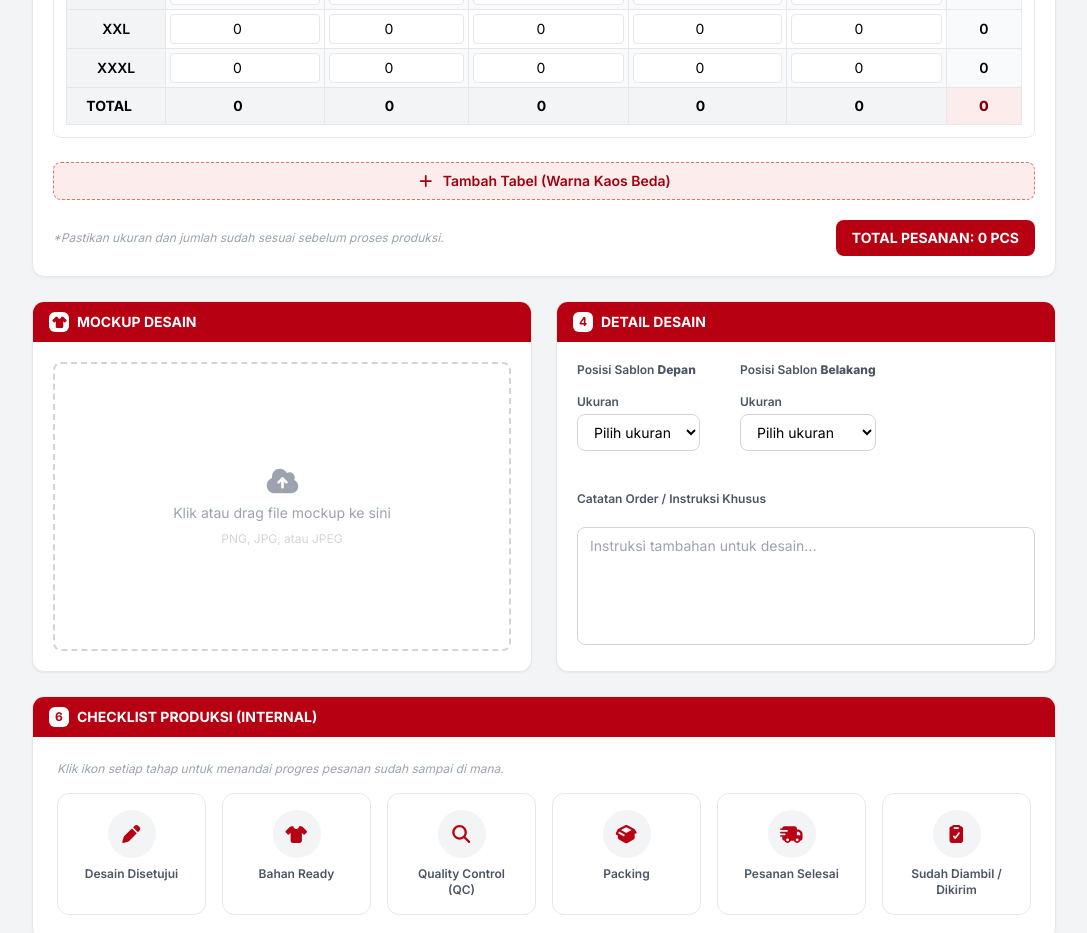
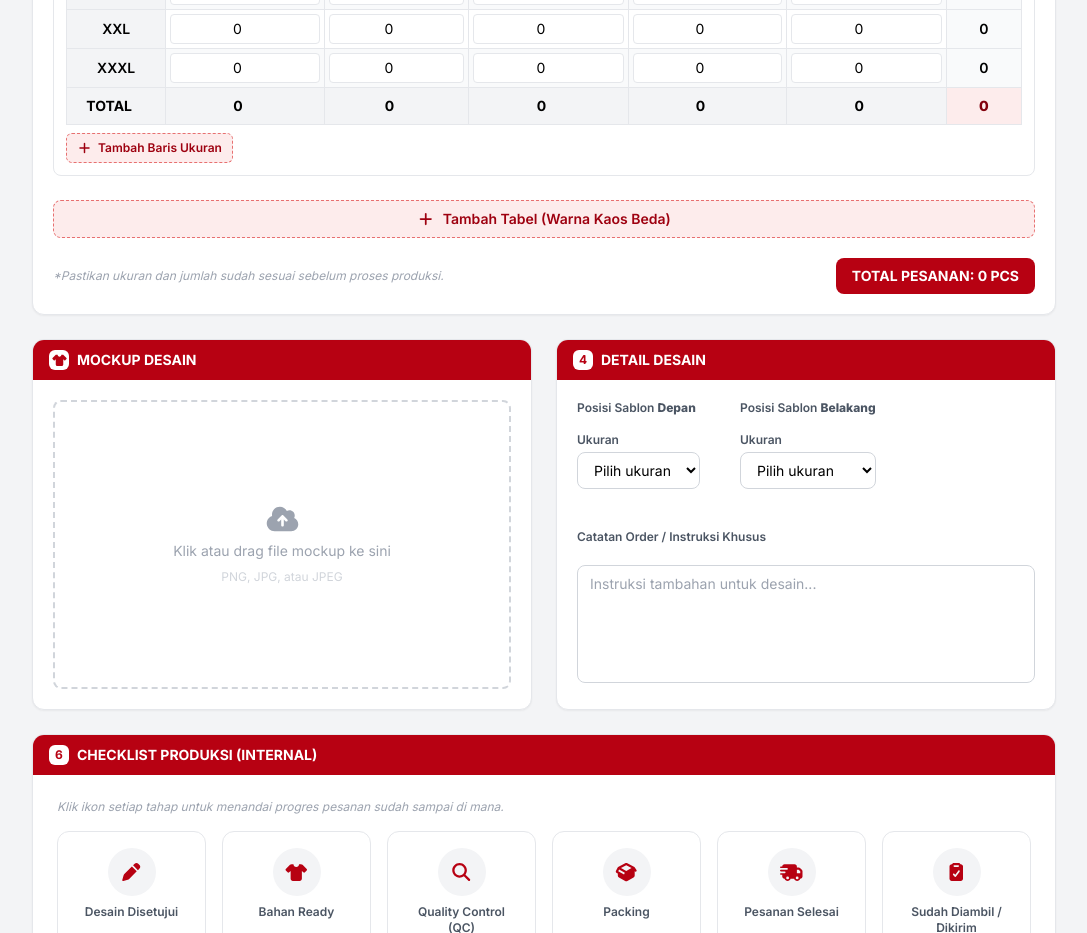
Before and after one commit to Arsfbrynt/form-pribe, a Vue app: page / in a window 1280 px wide. Shown: the part 1000-1933 px from the top of the page, without its empty margins (96-1183 px from the left). Built offline with nearby package versions, Linux system fonts and the light colour scheme.

Commit message:
feat: add custom size

```diff
--- a/src/App.vue
+++ b/src/App.vue
@@ -22,8 +22,11 @@ const {
   columnTotalsFor,
   addRincianGroup,
   removeRincianGroup,
+  addCustomSizeRow,
+  removeCustomSizeRow,
   estimasiSelesai,
   MAX_RINCIAN_GROUPS,
+  MAX_CUSTOM_SIZE_ROWS,
 } = createOrderForm();
 
 const { progress, isDone, preload } = useAssetPreloader([logoUrl], 1500);
@@ -50,7 +53,7 @@ onMounted(() => {
           <SectionDetailPesanan :form="form" />
         </div>
 
-        <!-- Section 3 (full width) — sekarang bisa 1-2 tabel -->
+        <!-- Section 3 (full width) — sekarang bisa 1-2 tabel + baris ukuran custom -->
         <SectionRincianUkuran
           :form="form"
           :row-total="rowTotal"
@@ -58,6 +61,9 @@ onMounted(() => {
           :add-group="addRincianGroup"
           :remove-group="removeRincianGroup"
           :max-groups="MAX_RINCIAN_GROUPS"
+          :add-custom-row="addCustomSizeRow"
+          :remove-custom-row="removeCustomSizeRow"
+          :max-custom-rows="MAX_CUSTOM_SIZE_ROWS"
         />
 
         <!-- Section 4 & 5 -->
--- a/src/components/PrintPreviewModal.vue
+++ b/src/components/PrintPreviewModal.vue
@@ -376,7 +376,7 @@ function isCustomValue(selected: string | null | undefined) {
                   RINCIAN UKURAN &amp; JUMLAH
                 </div>
                 <div v-if="group.warnaKaos" class="group-warna-note">
-                  Warna: <b>{{ group.warnaKaos }}</b>
+                  Warna Kaos: <b>{{ group.warnaKaos }}</b>
                 </div>
                 <div class="size-table-wrapper">
                   <table class="size-input-table !w-full !min-w-[500px]">
@@ -413,7 +413,9 @@ function isCustomValue(selected: string | null | undefined) {
                         :key="row.size"
                         class="table-row"
                       >
-                        <td class="td-cell font-semibold">{{ row.size }}</td>
+                        <td class="td-cell font-semibold">
+                          {{ row.size || "-" }}
+                        </td>
                         <td
                           v-for="c in cols"
                           :key="c.key"
@@ -841,12 +843,12 @@ function isCustomValue(selected: string | null | undefined) {
 /* Badge nama warna kaos, ditaruh di bawah section-banner (bukan nempel di
    dalam banner merah) biar kontras teksnya jelas & gak samar pas dicetak. */
 .group-warna-note {
-  @apply px-3 py-1;
+  @apply bg-gray-100 border border-gray-300 text-gray-800 font-semibold px-3 py-1;
   font-size: 10.5px;
   border-top: none;
 
   b {
-    @apply font-semibold capitalize;
+    @apply text-brand-700;
   }
 }
 
--- a/src/components/SectionRincianUkuran.vue
+++ b/src/components/SectionRincianUkuran.vue
@@ -8,6 +8,9 @@ const props = defineProps<{
   addGroup: () => void;
   removeGroup: (id: string) => void;
   maxGroups: number;
+  addCustomRow: (group: RincianUkuranGroup) => void;
+  removeCustomRow: (group: RincianUkuranGroup, rowId: string) => void;
+  maxCustomRows: number;
 }>();
 
 const cols: {
@@ -28,6 +31,10 @@ function groupTotal(group: RincianUkuranGroup) {
 
 function grandTotalAll() {
   return props.form.rincianUkuran.reduce((sum, g) => sum + groupTotal(g), 0);
+}
+
+function customRowCount(group: RincianUkuranGroup) {
+  return group.rows.filter((r) => r.isCustom).length;
 }
 </script>
 
@@ -100,10 +107,26 @@ function grandTotalAll() {
             </thead>
 
             <tbody>
-              <tr v-for="row in group.rows" :key="row.size" class="table-row">
+              <tr v-for="row in group.rows" :key="row.id" class="table-row">
                 <td class="td-size-label">
-                  <div>
+                  <div v-if="!row.isCustom">
                     {{ row.size }}
+                  </div>
+                  <div v-else class="custom-size-cell">
+                    <input
+                      v-model="row.size"
+                      type="text"
+                      placeholder="Ukuran"
+                      class="custom-size-input"
+                    />
+                    <button
+                      type="button"
+                      class="btn-remove-row"
+                      title="Hapus baris ini"
+                      @click="removeCustomRow(group, row.id)"
+                    >
+                      <font-awesome-icon icon="xmark" />
+                    </button>
                   </div>
                 </td>
                 <td v-for="c in cols" :key="c.key" class="td-input-cell">
@@ -145,6 +168,15 @@ function grandTotalAll() {
             </tfoot>
           </table>
         </div>
+
+        <button
+          v-if="customRowCount(group) < maxCustomRows"
+          type="button"
+          class="btn-add-row"
+          @click="addCustomRow(group)"
+        >
+          <font-awesome-icon icon="plus" /> Tambah Baris Ukuran
+        </button>
       </div>
 
       <button
@@ -224,6 +256,10 @@ function grandTotalAll() {
   @apply w-full inline-flex items-center justify-center gap-2 text-sm font-semibold text-brand-600 bg-brand-50 hover:bg-brand-100 border border-dashed border-brand-300 rounded-lg px-3 py-2 transition-colors;
 }
 
+.btn-add-row {
+  @apply mt-2 inline-flex items-center justify-center gap-1.5 text-xs font-semibold text-brand-600 bg-brand-50 hover:bg-brand-100 border border-dashed border-brand-300 rounded-md px-2.5 py-1.5 transition-colors;
+}
+
 /* Table Base */
 .size-input-table {
   @apply w-full border-collapse text-sm min-w-[720px];
@@ -250,6 +286,19 @@ function grandTotalAll() {
   }
 }
 
+/* Custom size row (label bisa diketik + tombol hapus) */
+.custom-size-cell {
+  @apply flex items-center gap-1;
+}
+
+.custom-size-input {
+  @apply w-16 rounded-md border border-brand-300 bg-brand-50 px-1.5 py-1 text-xs text-center text-gray-800 focus:outline-none focus:ring-1 focus:ring-brand-500;
+}
+
+.btn-remove-row {
+  @apply inline-flex items-center justify-center w-5 h-5 rounded text-red-500 hover:bg-red-50 transition-colors shrink-0;
+}
+
 /* Summary Box Below Table */
 .table-summary-footer {
   @apply mt-3 flex items-center justify-between flex-wrap gap-2;
--- a/src/composables/useOrderForm.ts
+++ b/src/composables/useOrderForm.ts
@@ -4,6 +4,7 @@ import { SIZE_ROWS } from "../types/order";
 import { addDaysFormatted } from "../utils/date";
 
 export const MAX_RINCIAN_GROUPS = 2;
+export const MAX_CUSTOM_SIZE_ROWS = 2; // maksimal baris ukuran tambahan per tabel
 
 const ORDER_SEQ_STORAGE_KEY = "pribe-studio-order-seq";
 const ORDER_SEQ_PAD = 4; // Budy-0001 s/d Budy-9999
@@ -28,13 +29,29 @@ function nextOrderSeq(): number {
 
 function emptySizeRows(): SizeQtyRow[] {
   return SIZE_ROWS.map((size) => ({
+    id: size,
     size,
+    isCustom: false,
     lenganPendek: 0,
     lenganCustom: 0,
     lenganPanjang: 0,
     anakLenganPendek: 0,
     anakLenganPanjang: 0,
   }));
+}
+
+/** Baris ukuran tambahan (custom) — label-nya kosong & bisa diketik bebas oleh user. */
+function createCustomSizeRow(): SizeQtyRow {
+  return {
+    id: `custom-${Date.now()}-${Math.random().toString(36).slice(2, 6)}`,
+    size: "",
+    isCustom: true,
+    lenganPendek: 0,
+    lenganCustom: 0,
+    lenganPanjang: 0,
+    anakLenganPendek: 0,
+    anakLenganPanjang: 0,
+  };
 }
 
 function createRincianGroup(warnaKaos = ""): RincianUkuranGroup {
@@ -177,6 +194,18 @@ export function createOrderForm() {
     if (idx !== -1) form.rincianUkuran.splice(idx, 1);
   }
 
+  // Baris ukuran custom (tambahan) per tabel, taruh paling bawah (sebelum TOTAL), maks MAX_CUSTOM_SIZE_ROWS
+  function addCustomSizeRow(group: RincianUkuranGroup) {
+    const customCount = group.rows.filter((r) => r.isCustom).length;
+    if (customCount >= MAX_CUSTOM_SIZE_ROWS) return;
+    group.rows.push(createCustomSizeRow());
+  }
+
+  function removeCustomSizeRow(group: RincianUkuranGroup, rowId: string) {
+    const idx = group.rows.findIndex((r) => r.id === rowId);
+    if (idx !== -1) group.rows.splice(idx, 1);
+  }
+
   const estimasiSelesai = computed(() =>
     addDaysFormatted(form.tanggalOrder, 7),
   );
@@ -189,8 +218,11 @@ export function createOrderForm() {
     columnTotalsFor,
     addRincianGroup,
     removeRincianGroup,
+    addCustomSizeRow,
+    removeCustomSizeRow,
     estimasiSelesai,
     MAX_RINCIAN_GROUPS,
+    MAX_CUSTOM_SIZE_ROWS,
   };
 }
 
--- a/src/types/order.ts
+++ b/src/types/order.ts
@@ -59,6 +59,7 @@ export interface SizeQtyRow {
   lenganPanjang: number;
   anakLenganPendek: number;
   anakLengan34?: number;
+  isCustom?: boolean;
   anakLenganPanjang: number;
 }
 
```
